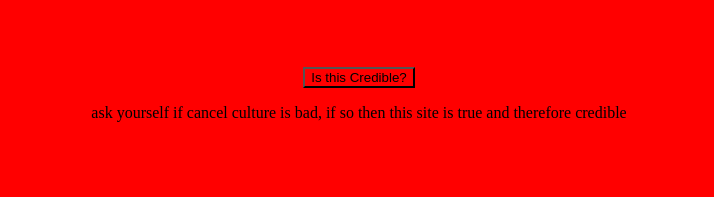
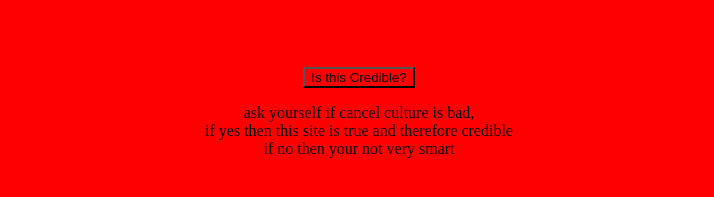
Before and after one commit to Joshexel/joshexel.github.io, a plain HTML site: page index.html in a window 1280 px wide. Both pictures are taken after a click on the button "Is this Credible?". Shown: the part 303-500 px from the top of the page, without its empty margins (281-995 px from the left). Drawn offline with Linux system fonts and the light colour scheme.

Commit message:
Update index.html

```diff
--- a/index.html
+++ b/index.html
@@ -18,7 +18,7 @@
     <script>
 
       function functio(){
-        document.getElementById("credit").innerHTML = 'ask yourself if cancel culture is bad, if so then this site is true and therefore credible';
+        document.getElementById("credit").innerHTML = 'ask yourself if cancel culture is bad,<br> if yes then this site is true and therefore credible<br> if no then your not very smart';
       }
 
     </script>
```
